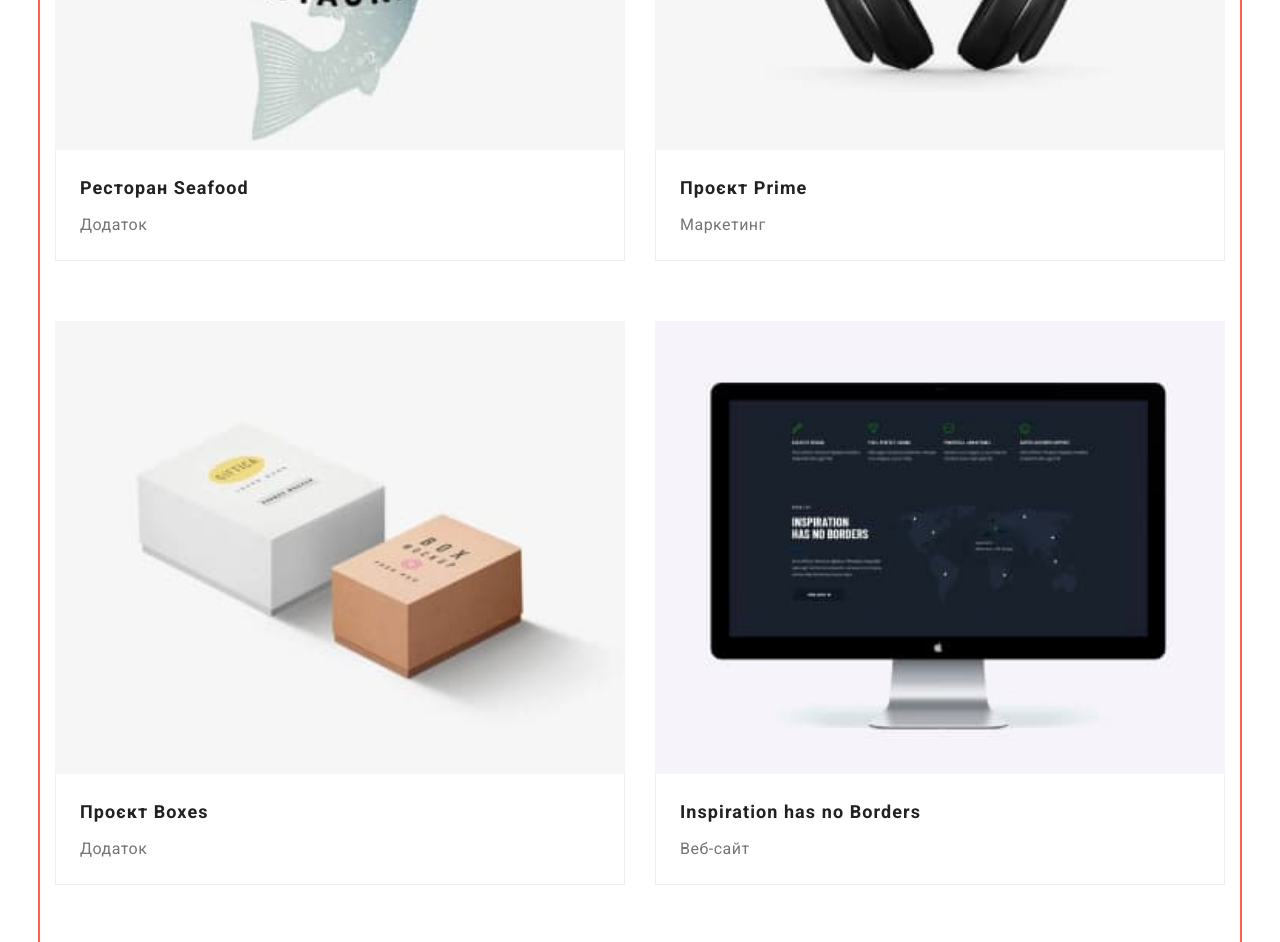
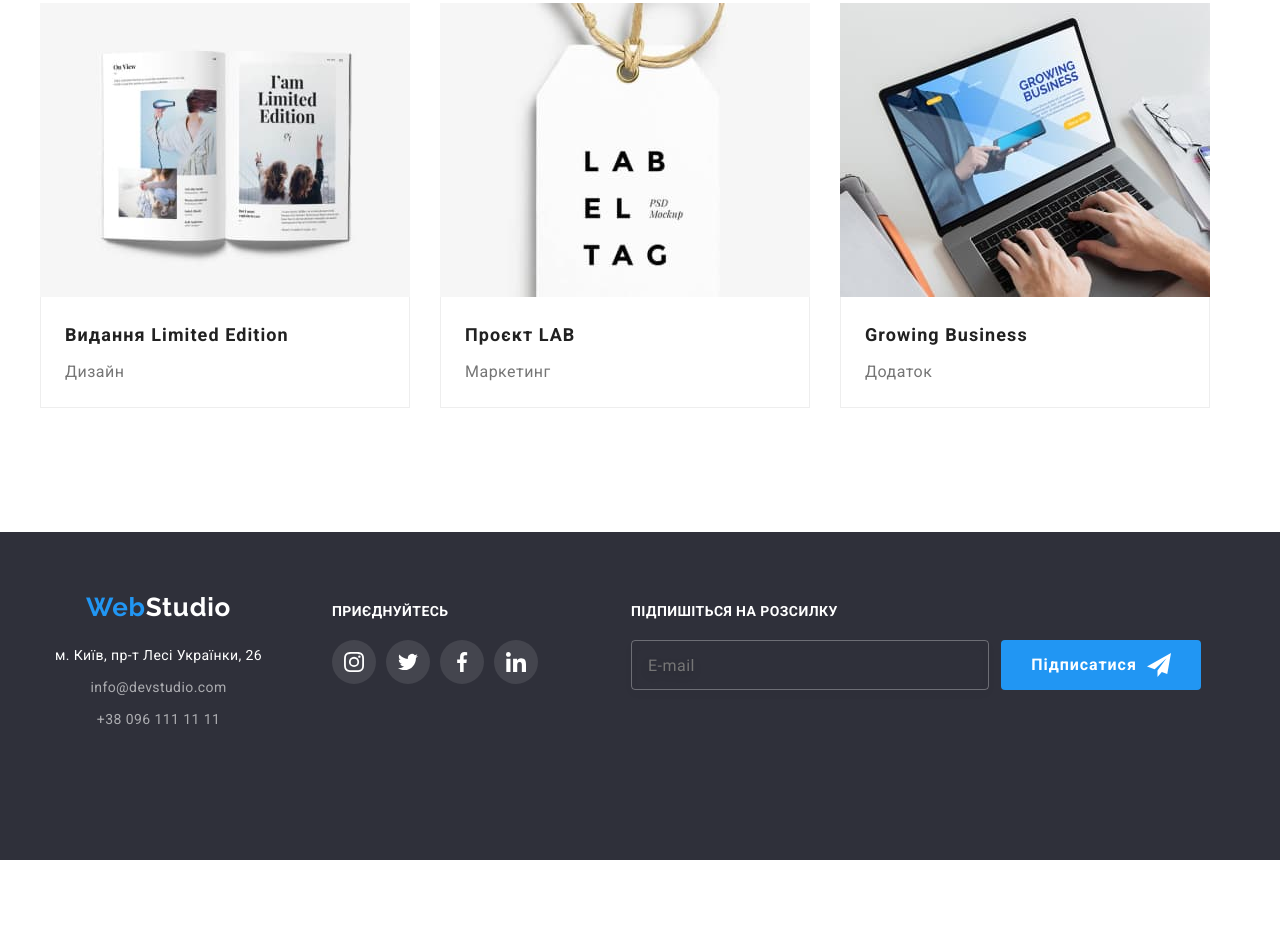
Before and after one commit to YuriiKhomik/goit-markup-hw-08, a plain HTML site: page portfolio.html in a window 1280 px wide. Shown: the part 1185-2127 px from the top of the page. After the commit the page ends 2045 px from the top, so only its background shows below. Drawn offline with Linux system fonts and the light colour scheme.

Commit message:
desktop+

```diff
--- a/sass/base/_common.scss
+++ b/sass/base/_common.scss
@@ -1,7 +1,7 @@
 .container {
     margin: 0 auto;
     padding: 0 15px;
-    outline: 2px solid tomato;
+    // outline: 2px solid tomato;
     width: 100%;
     min-width: 320px;
     max-width: 480px;
--- a/sass/components/_footer.scss
+++ b/sass/components/_footer.scss
@@ -5,24 +5,27 @@
     background-color: var(--third-bg-color);
 
     text-align: center;
-
-    // @media screen and (min-width:768px) {
-    //     padding-left: 85px;
-    //     padding-right: 85px;
-    //     }
 }
 
-.footer-section {
-    // @media screen and (max-width:767px) {
-    //     padding-top: 60px;
-    //     padding-bottom: 60px;
-    // }
-}
+// .footer-section {
+//     // @media screen and (max-width:767px) {
+//     //     padding-top: 60px;
+//     //     padding-bottom: 60px;
+//     // }
+// }
 
 .footer-section>.container {
-    display: flex;
-    flex-direction: column;
-    justify-items: center;
+    @media screen and (max-width:1199px) {
+        display: flex;
+        justify-items: center;
+        flex-direction: column;
+    }
+
+    @media screen and (min-width:1200px) {
+        display: flex;
+        // justify-content: space-between;
+        // align-items: center;
+    }
 }
 
 .footer__tablet-container {
@@ -80,8 +83,14 @@
         margin-bottom: 60px;
     }
 
-    @media screen and (min-width:768px) {
+    @media screen and (min-width:768px) and (max-width:1199px) {
         margin-left: 165px;
+    }
+
+    @media screen and (min-width:1200px) {
+        align-items: flex-start;
+        margin-left: 70px;
+        margin-top: 12px;
     }
 }
 
--- a/sass/components/_portfolio.scss
+++ b/sass/components/_portfolio.scss
@@ -3,13 +3,13 @@
         display: flex;
         gap: 30px;
         flex-wrap: wrap;
-        // margin-left: -15px;
-        // margin-right: -15px;
+        margin-left: -15px;
+        margin-right: -15px;
     }
 }
 
 .portfolio__item {
-    @media screen and (min-width:768px) {
+    @media screen and (min-width:768px) and (max-width:1199px) {
         flex-basis: calc((100% - 30px) / 2);
     }
     margin-bottom: 30px;
--- a/sass/components/_subscribe-form.scss
+++ b/sass/components/_subscribe-form.scss
@@ -1,8 +1,23 @@
 .subscribe {
-    display: flex;
-    flex-direction: column;
-    align-items: center;
-    text-align: center;
+    @media screen and (max-width:1199px) {
+        display: flex;
+        // align-items: center;
+        flex-direction: column;
+        // text-align: center;
+    }
+
+    @media screen and (min-width:1200px) {
+        display: flex;
+        flex-direction: column;
+        margin-left: 93px;
+        margin-top: 12px;
+    }
+}
+
+.subscribe__title {
+    @media screen and (min-width:1200px) {
+        margin-right: auto;
+    }
 }
 
 .subscribe__form {
@@ -30,17 +45,28 @@
 
     outline: transparent;
 
-    @media screen and (min-width:768px) {
+    @media screen and (min-width:768px) and (max-width:1199px) {
         width: 450px;
         margin-bottom: 20px;
+    }
+
+    @media screen and (min-width:1200px) {
+        width: 358px;
     }
 }
 
 .subscribe__field {
-    // position: relative;
-    display: flex;
-    flex-direction: column;
-    align-items: center;
+    @media screen and (max-width:1199px) {
+        display: flex;
+        align-items: center;
+        flex-direction: column;
+    }
+
+    @media screen and (min-width:1200px) {
+        display: flex;
+        flex-direction: row;
+        justify-content: center;
+    }
 
 }
 
```
Also changed, not shown: css/main.css, css/main.min.css, 2 other files.
